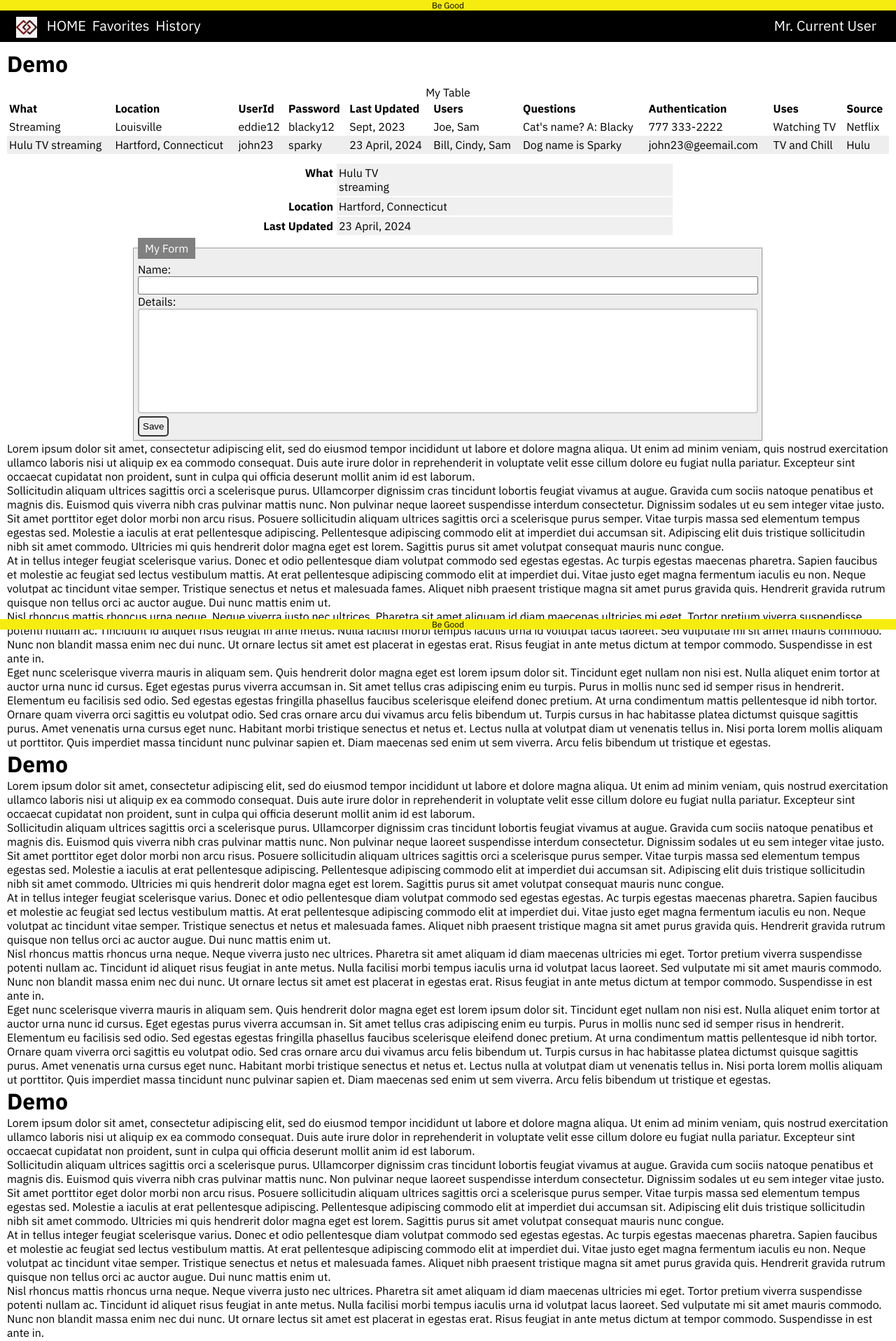
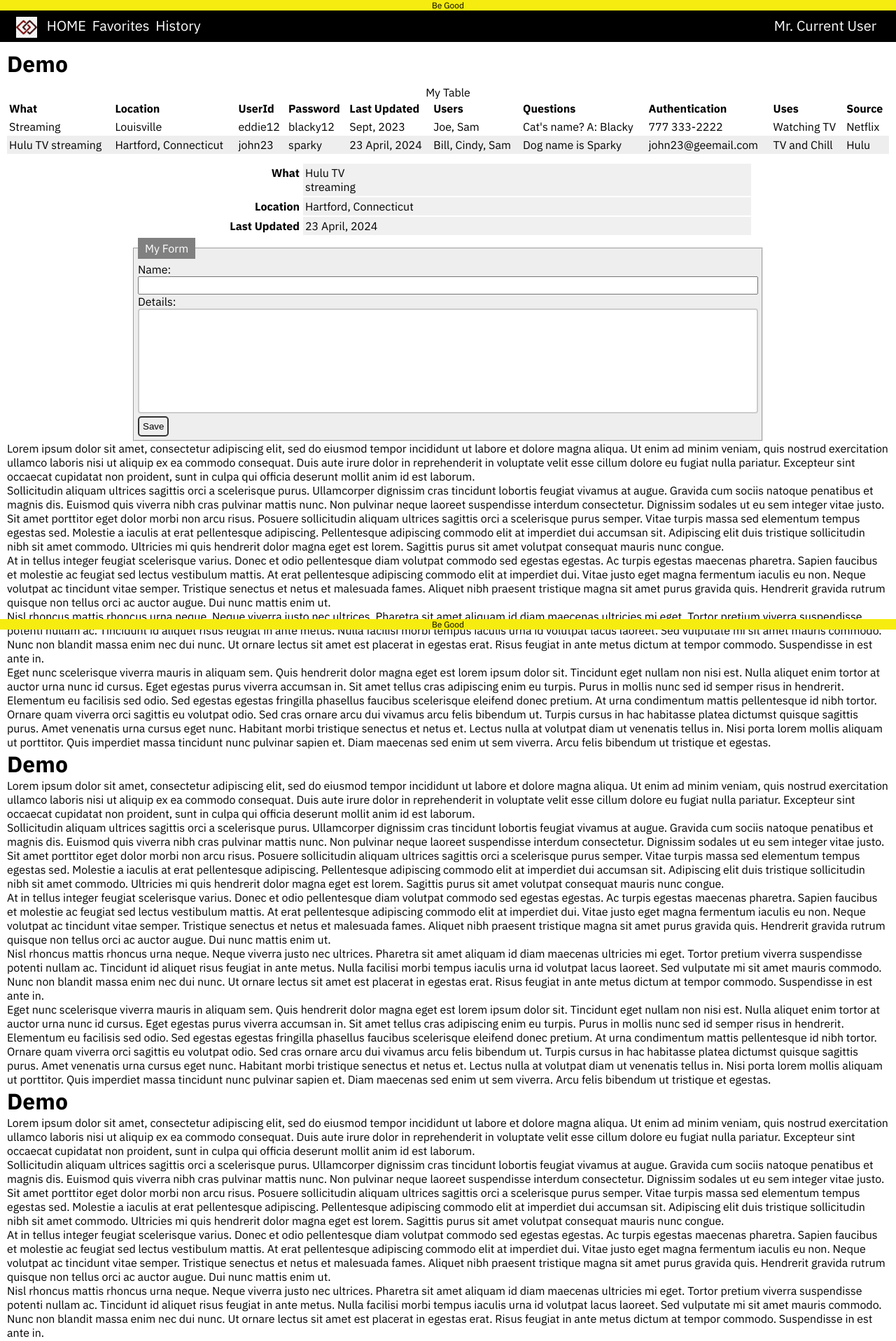
Before and after one commit to gothamgo/demo, a Jekyll site: the page built from index.html, in a window 1280 px wide. Shown: the top 1917 px of the page at 70% size. Built offline with Jekyll 4.4.1, drawn with Linux system fonts in a browser that asks for light colours.

Commit message:
Update show.html

```diff
--- a/_includes/show.html
+++ b/_includes/show.html
@@ -13,7 +13,7 @@
     margin: 1px;
     float: left;
     clear: left;
-    width: 10em;
+    width: 14em;
     font-weight: bold;
     text-align: right;
   }
@@ -22,7 +22,7 @@
     padding: 3px;
     margin: 1px;
     float: left;
-    width: 30em;
+    width: 40em;
     background-color: #F0F0F0;
   }
 </style>
```
